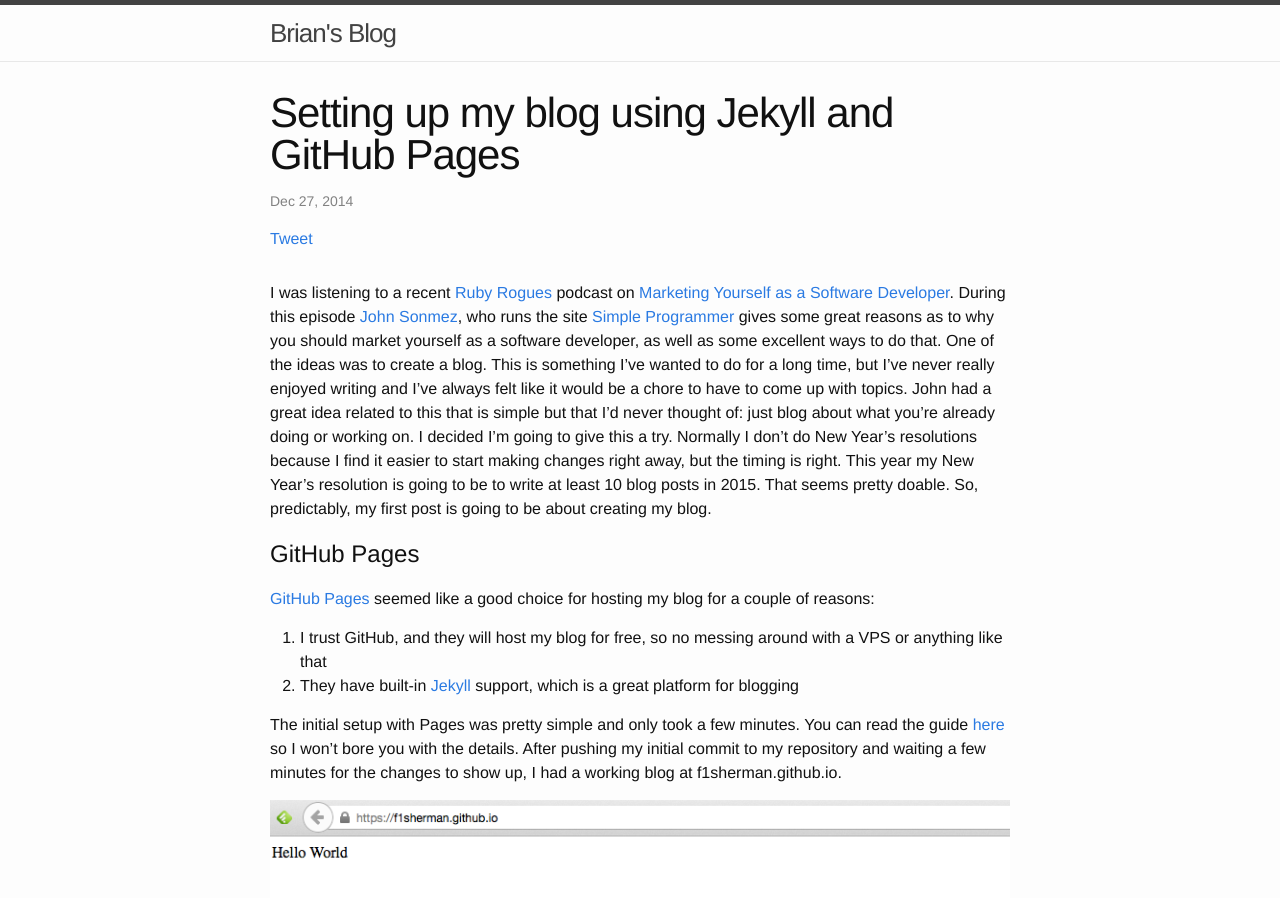
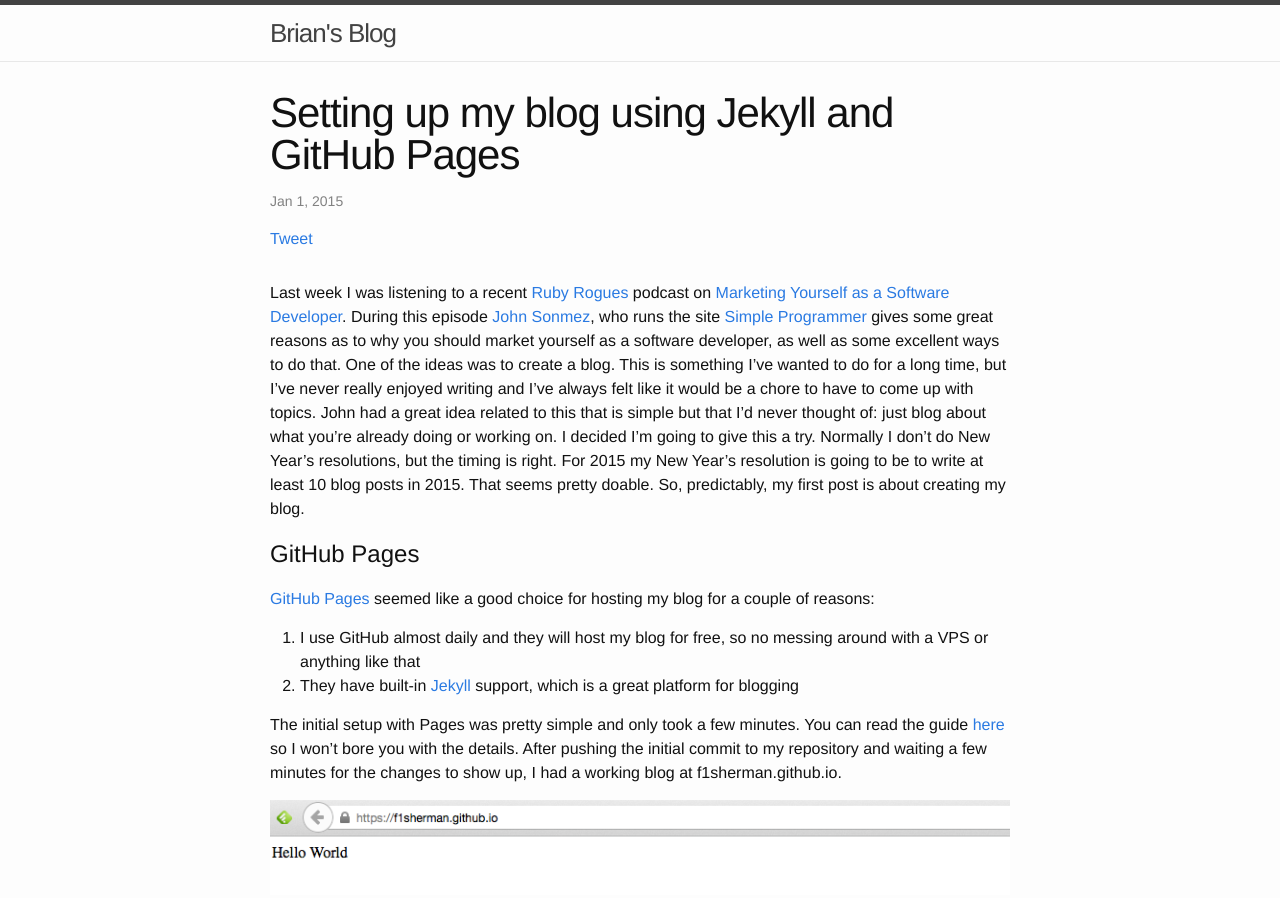
Before and after one commit to f1sherman/f1sherman.github.io, a Jekyll site: the page built from _posts/2014-12-27-setting-up-my-blog-using-jekyll-and-github-pages.markdown, in a window 1280 px wide and 900 px high. Built offline with Jekyll 4.4.1, drawn with Linux system fonts in a browser that asks for light colours; comment, search, counter and statistics services are not loaded; some of the changed text lies outside the part shown.

Commit message:
clean things up a bit

```diff
--- a/_posts/2014-12-27-setting-up-my-blog-using-jekyll-and-github-pages.markdown
+++ b/_posts/2014-12-27-setting-up-my-blog-using-jekyll-and-github-pages.markdown
@@ -2,20 +2,20 @@
 layout: post
 title:  "Setting up my blog using Jekyll and GitHub Pages"
 permalink: "/setting-up-my-blog.html"
-date:   2014-12-27 20:04:49
+date:   2015-01-01 18:04:49
 categories: howto
 ---
-I was listening to a recent [Ruby Rogues][ruby-rogues] podcast on [Marketing Yourself as a Software Developer][marketing-podcast]. During this episode [John Sonmez][sonmez-twitter], who runs the site [Simple Programmer][simple-programmer] gives some great reasons as to why you should market yourself as a software developer, as well as some excellent ways to do that. One of the ideas was to create a blog. This is something I've wanted to do for a long time, but I've never really enjoyed writing and I've always felt like it would be a chore to have to come up with topics. John had a great idea related to this that is simple but that I'd never thought of: just blog about what you're already doing or working on. I decided I'm going to give this a try. Normally I don't do New Year's resolutions because I find it easier to start making changes right away, but the timing is right. This year my New Year's resolution is going to be to write at least 10 blog posts in 2015. That seems pretty doable. So, predictably, my first post is going to be about creating my blog.
+Last week I was listening to a recent [Ruby Rogues][ruby-rogues] podcast on [Marketing Yourself as a Software Developer][marketing-podcast]. During this episode [John Sonmez][sonmez-twitter], who runs the site [Simple Programmer][simple-programmer] gives some great reasons as to why you should market yourself as a software developer, as well as some excellent ways to do that. One of the ideas was to create a blog. This is something I've wanted to do for a long time, but I've never really enjoyed writing and I've always felt like it would be a chore to have to come up with topics. John had a great idea related to this that is simple but that I'd never thought of: just blog about what you're already doing or working on. I decided I'm going to give this a try. Normally I don't do New Year's resolutions, but the timing is right. For 2015 my New Year's resolution is going to be to write at least 10 blog posts in 2015. That seems pretty doable. So, predictably, my first post is about creating my blog.
 
 GitHub Pages
 ============
 
 [GitHub Pages][github-pages] seemed like a good choice for hosting my blog for a couple of reasons:
 
-1. I trust GitHub, and they will host my blog for free, so no messing around with a VPS or anything like that
+1. I use GitHub almost daily and they will host my blog for free, so no messing around with a VPS or anything like that
 2. They have built-in [Jekyll][jekyll] support, which is a great platform for blogging
 
-The initial setup with Pages was pretty simple and only took a few minutes. You can read the guide [here][github-pages] so I won't bore you with the details. After pushing my initial commit to my repository and waiting a few minutes for the changes to show up, I had a working blog at f1sherman.github.io.
+The initial setup with Pages was pretty simple and only took a few minutes. You can read the guide [here][github-pages] so I won't bore you with the details. After pushing the initial commit to my repository and waiting a few minutes for the changes to show up, I had a working blog at f1sherman.github.io.
 
 ![Hello World](/images/hello-world.png)
 
@@ -102,6 +102,7 @@
 ===========================
 
 Many Social Media sites allow you to list your site in your profile. I went through as many sites as I could think of and added my blog. Here is a list of the ones I could think of:
+
 * Facebook
 * Github
 * Google+
```
Also changed, not shown: other parts of _posts/2014-12-27-setting-up-my-blog-using-jekyll-and-github-pages.markdown (+1 -1 lines), images/cname.png, images/disqus.png, images/hello-world.png, images/redirect.png.
